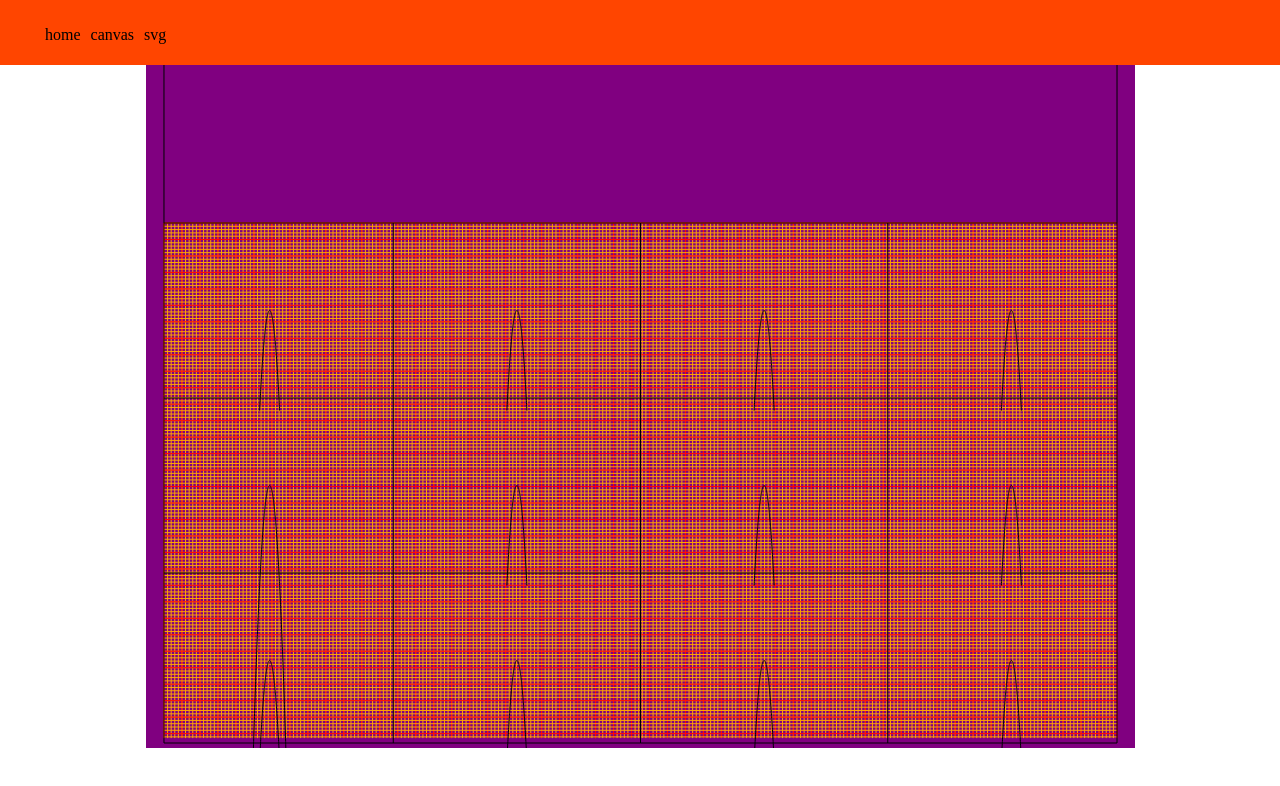
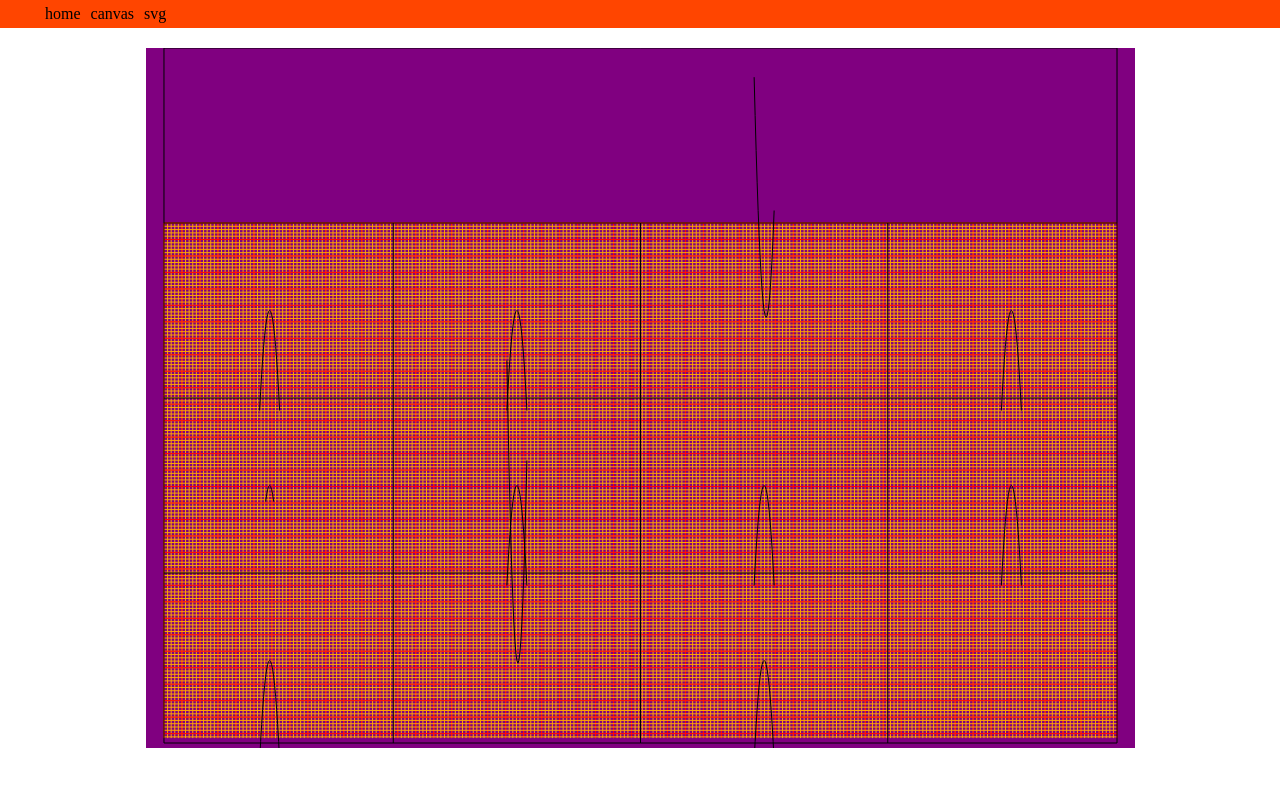
Before and after one commit to alienfetuseater/ecgpaper, a website built with webpack: page src/template.html in a window 1280 px wide. Both pictures are taken after a click on the item "canvas". Built offline with nearby package versions, Linux system fonts and the light colour scheme.

Commit message:
changed structure of json data for leads, next is to adjust processor creating leads from it

```diff
--- a/src/app/canvasExample/CurveGenerator.js
+++ b/src/app/canvasExample/CurveGenerator.js
@@ -1,27 +1,50 @@
 export default function CurveGenerator(ctx, lead, canvasWidth, canvasHeight) {
 	ctx.beginPath()
+	/**
+	 * we do lead.isoelectric.startX * canvasWidth because,
+	 * startX, and startY is a fraction, and that results in
+	 * a location on the cavnas we want that lead to be placed
+	 */
+
 	let begin_x = lead.isoelectric.startX * canvasWidth
 	let end_y = lead.isoelectric.endY * canvasHeight
 	let curve = lead.curve
+
+	/**
+	 * origin_x is the horizontal middle of the leads box,
+	 * canvasWidth is muliplied by .125 bc thats 1/8 and
+	 * theres 4 boxes, origin_y is the vertical middle of
+	 * the box, bc that is where the isoelectric line
+	 */
+
 	let origin_x = begin_x + 0.125 * canvasWidth
 	let origin_y = end_y
 	let left_bound = lead.domain[0]
 	let right_bound = lead.domain[1]
 
+	// draw draws a short straight line
 	const draw = function () {
-		for (let x = left_bound; x <= right_bound; x += 0.1) {
+		console.groupCollapsed(lead.lead)
+		console.log(`begin_x: ${begin_x}`)
+		console.log(`end_y: ${end_y}`)
+		console.log(`origin_x: ${origin_x}`)
+		console.log(`origin_y: ${origin_y}`)
+		for (let x = left_bound; x <= right_bound; x += 1) {
 			let x_i = x + origin_x
 			let y_i = eval(curve) + origin_y
+
 			if (x === left_bound) {
 				ctx.moveTo(x_i, y_i)
 			}
 			ctx.lineTo(x_i, y_i)
+			console.info(`${x_i}, ${y_i}`)
 		}
+		console.groupEnd(lead.lead)
 		ctx.strokeStyle = 'black'
 		ctx.stroke()
 	}
 
 	return {
-		init: draw,
+		init: draw(),
 	}
 }
--- a/src/app/canvasExample/main.js
+++ b/src/app/canvasExample/main.js
@@ -11,14 +11,21 @@ export default function canvasECG() {
 		canvas.height = window.innerHeight * (7 / 8)
 		canvas.width = canvas.height * (11.69 / 8.27)
 
-		// ecg paper
+		console.log(
+			`canvas height: ${canvas.height}, canvas width: ${canvas.width}`,
+		)
+
+		// set up ecg paper
 		const ecgPaper = ECGpaper(ctx, canvas.height, canvas.width)
 		ecgPaper
+
+		// add all rhythms to ecg paper
+		data.forEach((el) => {
+			Processor(ctx, el, canvas.width, canvas.height)
+		})
+
+		// append canvas to main tag
 		main.appendChild(canvas)
-		data.forEach((el) => {
-			let processor = Processor(ctx, el, canvas.width, canvas.height)
-			processor.init()
-		})
 	}
 
 	return {
--- a/src/app/home/main.js
+++ b/src/app/home/main.js
@@ -1,11 +1,9 @@
 export default function home() {
 	let constructor = function () {
 		const main = document.querySelector('main')
-		const canvas = document.createElement('canvas')
-		const ctx = canvas.getContext('2d')
-		ctx.font = '48px serif'
-		ctx.fillText('Hello world', 10, 50)
-		main.appendChild(canvas)
+		const h1 = document.createElement('h1')
+		h1.innerHTML = 'home page'
+		main.appendChild(h1)
 	}
 
 	return {
--- a/src/assets/rhythms.json
+++ b/src/assets/rhythms.json
@@ -13,7 +13,7 @@
 	{
 		"lead": "lead2",
 		"curve": "Math.pow(x,2)",
-		"domain": [-20, 20],
+		"domain": [-4, 4],
 		"isoelectric": {
 			"startX": 0.0,
 			"startY": 0.625,
@@ -56,7 +56,7 @@
 	},
 	{
 		"lead": "avf",
-		"curve": "Math.pow(x,2)",
+		"curve": "5*x - 5/2 * Math.pow(x, 2)",
 		"domain": [-10, 10],
 		"isoelectric": {
 			"startX": 0.25,
@@ -67,7 +67,7 @@
 	},
 	{
 		"lead": "v1",
-		"curve": "Math.pow(x,2)",
+		"curve": "(-5/3) * Math.pow(x,2) + (20/3)*(x)",
 		"domain": [-10, 10],
 		"isoelectric": {
 			"startX": 0.5,
@@ -122,7 +122,13 @@
 	},
 	{
 		"lead": "v6",
-		"curve": "Math.pow(x,2)",
+		"curve": {
+			"pwave": "Math.pow(x,2)",
+			"prsegment": "2",
+			"qrs": "Math.pow(x,3)",
+			"stsegment": "1",
+			"twave": "Math.pow(x,2)"
+		},
 		"domain": [-10, 10],
 		"isoelectric": {
 			"startX": 0.75,
--- a/src/main.scss
+++ b/src/main.scss
@@ -18,7 +18,7 @@ nav {
     background-color: orangered;
 
     ul {
-        padding-top: 5px;
+        margin: 0;
         display: flex;
         justify-content: flex-start;
         align-items: center;
@@ -27,5 +27,8 @@ nav {
     li {
         padding: 5px;
         list-style: none;
+        user-select: none;
+        cursor: pointer;
     }
+
 }
--- a/src/router/router.js
+++ b/src/router/router.js
@@ -1,11 +1,11 @@
-// import Home from '@/app/home/main.js'
-// import Svg from '@/app/svgExample/main.js'
-// import Canvas from '@/app/canvasExample/main.js'
+export default function Router(Routes) {
+	const main = document.querySelector('main')
+	function constructor() {
+		matchRouteObject(Routes[0].name).component()
+	}
 
-export default function Router(Routes) {
 	function loadRoute(routeName) {
 		// this makes sure there are no duplicate dom nodes being injected
-		const main = document.querySelector('main')
 		let mainChild = main.firstChild
 		if (mainChild) {
 			main.removeChild(mainChild)
@@ -23,6 +23,7 @@ export default function Router(Routes) {
 	}
 
 	return {
-		loadRoute: loadRoute,
+		loadRoute,
+		init: constructor(),
 	}
 }
```
Also changed, not shown: .eslintrc.json, src/template.html (indentation only).
